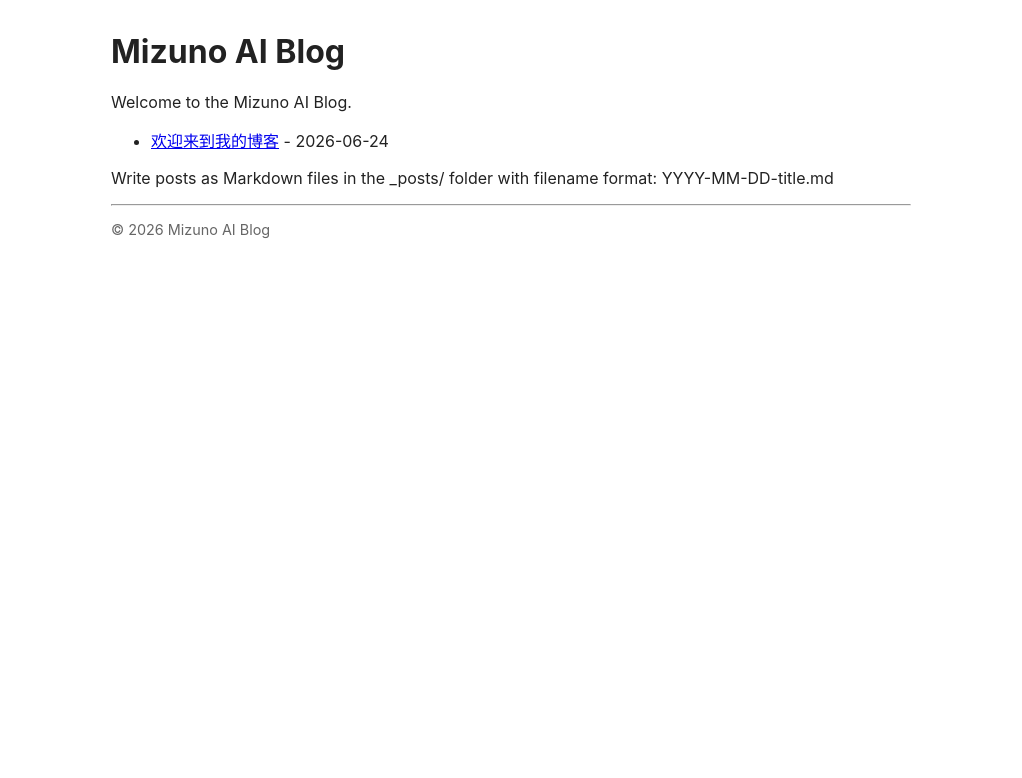
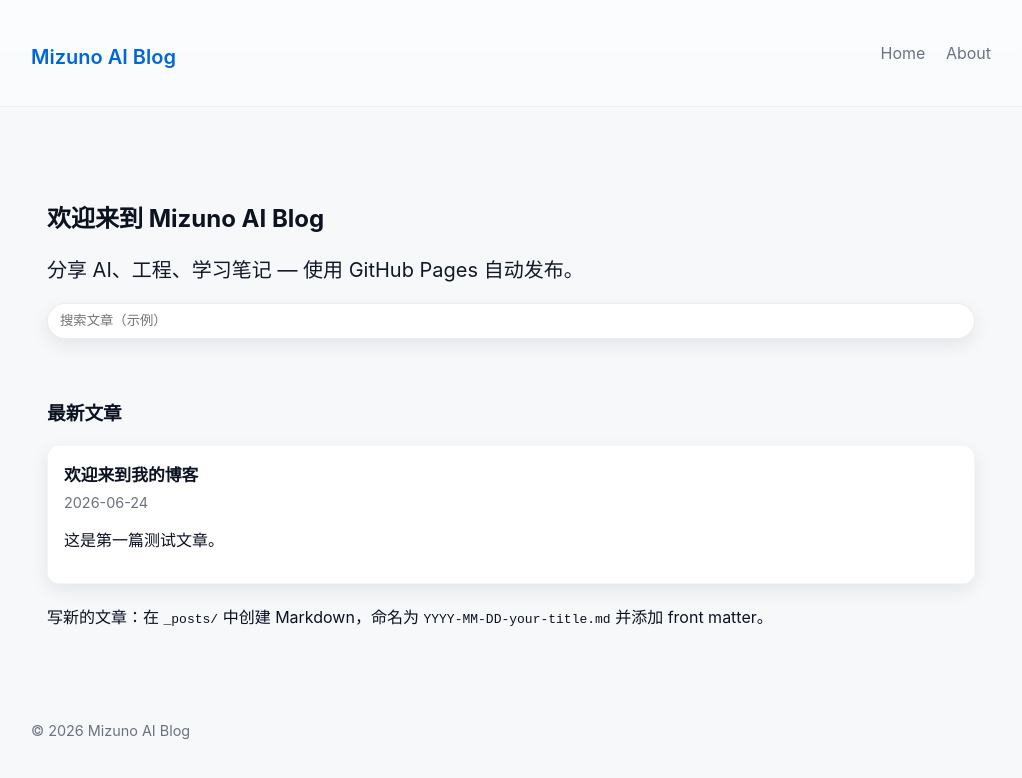
Before and after one commit to MizunoAi3/MizunoAi3.github.io, a Jekyll site: the page built from index.md, in a window 1280 px wide. Shown: the top 778 px of the page, without its empty margins (129-1151 px from the left). Built offline with Jekyll 4.4.1, drawn with Linux system fonts in a browser that asks for light colours.

Commit message:
Style: modernize site with light-blue theme and card layout
Co-authored-by: Copilot <223556219+Copilot@users.noreply.github.com>

```diff
--- a/_layouts/default.html
+++ b/_layouts/default.html
@@ -7,14 +7,19 @@
   <link rel="stylesheet" href="{{ '/assets/css/style.css' | relative_url }}">
 </head>
 <body>
-  <header>
-    <h1><a href="{{ '/' | relative_url }}">{{ site.title }}</a></h1>
+  <header class="site-header">
+    <div class="container header-inner">
+      <h1 class="site-title"><a href="{{ '/' | relative_url }}">{{ site.title }}</a></h1>
+      <nav class="site-nav">
+        <a href="{{ '/' | relative_url }}">Home</a>
+        <a href="/about">About</a>
+      </nav>
+    </div>
   </header>
-  <main>
+  <main class="container">
     {{ content }}
   </main>
-  <footer>
-    <hr>
+  <footer class="site-footer container">
     <p>© {{ site.time | date: "%Y" }} {{ site.title }}</p>
   </footer>
 </body>
--- a/assets/css/style.css
+++ b/assets/css/style.css
@@ -1,4 +1,29 @@
-body { font-family: -apple-system, BlinkMacSystemFont, 'Segoe UI', Roboto, 'Helvetica Neue', Arial; max-width: 800px; margin: 2rem auto; padding: 0 1rem; color: #222; }
-header h1 a { color: inherit; text-decoration: none; }
-article h2 { margin-bottom: 0.2rem; }
-footer { color: #666; font-size: 0.9rem; }
+:root {
+  --bg: #f6f8fa;
+  --card-bg: #ffffff;
+  --muted: #6b7280;
+  --primary: #2da6ff;
+  --accent: #0366d6;
+  --max-width: 960px;
+  --radius: 12px;
+  --shadow: 0 6px 18px rgba(14,30,37,0.08);
+}
+*{box-sizing:border-box}
+body{font-family:Inter, ui-sans-serif, system-ui, -apple-system, "Segoe UI", Roboto, "Helvetica Neue", Arial; background:var(--bg); color:#0b1220; margin:0; padding:0; -webkit-font-smoothing:antialiased;}
+.container{max-width:var(--max-width); margin:0 auto; padding:2rem 1rem;}
+.site-header{background:linear-gradient(180deg, rgba(255,255,255,0.6), rgba(255,255,255,0.4)); border-bottom:1px solid rgba(11,17,32,0.05); position:sticky; top:0; backdrop-filter: blur(6px); z-index:10;}
+.header-inner{display:flex; align-items:center; justify-content:space-between; padding:0.75rem 0;}
+.site-title a{color:var(--accent); text-decoration:none; font-weight:600; font-size:1.25rem;}
+.site-nav a{margin-left:1rem; color:var(--muted); text-decoration:none;}
+.site-nav a:hover{color:var(--accent);}
+.hero{padding:2.5rem 0;}
+.hero .lead{font-size:1.25rem; color:#111827; margin-top:0.5rem;}
+.search{margin-top:1rem; display:flex;}
+.search input{flex:1; padding:0.6rem 0.75rem; border-radius:999px; border:1px solid rgba(11,17,32,0.08); background:white; box-shadow:var(--shadow); outline:none;}
+.posts-grid{display:grid; grid-template-columns:repeat(auto-fit,minmax(240px,1fr)); gap:1rem; margin-top:1.25rem;}
+.post-card{background:var(--card-bg); padding:1rem; border-radius:var(--radius); box-shadow:var(--shadow); border:1px solid rgba(11,17,32,0.04);}
+.post-card h3{margin:0 0 0.5rem 0; font-size:1.05rem;}
+.post-card p.meta{margin:0; color:var(--muted); font-size:0.9rem;}
+a.post-link{color:inherit; text-decoration:none;}
+a.post-link:hover{transform:translateY(-2px); transition:transform 120ms ease;}
+footer.site-footer{padding:2rem 0; color:var(--muted); font-size:0.9rem;}
--- a/index.md
+++ b/index.md
@@ -3,12 +3,27 @@ layout: default
 title: Home
 ---
 
-Welcome to the Mizuno AI Blog.
+<section class="hero">
+  <h2>欢迎来到 {{ site.title }}</h2>
+  <p class="lead">分享 AI、工程、学习笔记 — 使用 GitHub Pages 自动发布。</p>
+  <div class="search">
+    <input placeholder="搜索文章（示例）" aria-label="search">
+  </div>
+</section>
 
-<ul>
-  {% for post in site.posts %}
-    <li><a href="{{ post.url | relative_url }}">{{ post.title }}</a> - {{ post.date | date: "%Y-%m-%d" }}</li>
-  {% endfor %}
-</ul>
+<section>
+  <h3>最新文章</h3>
+  <div class="posts-grid">
+    {% for post in site.posts %}
+      <article class="post-card">
+        <a class="post-link" href="{{ post.url | relative_url }}">
+          <h3>{{ post.title }}</h3>
+          <p class="meta">{{ post.date | date: "%Y-%m-%d" }}</p>
+          <p>{{ post.excerpt | strip_html | truncate: 120 }}</p>
+        </a>
+      </article>
+    {% endfor %}
+  </div>
+</section>
 
-Write posts as Markdown files in the _posts/ folder with filename format: YYYY-MM-DD-title.md
+<p style="margin-top:1.25rem">写新的文章：在 <code>_posts/</code> 中创建 Markdown，命名为 <code>YYYY-MM-DD-your-title.md</code> 并添加 front matter。</p>
```
